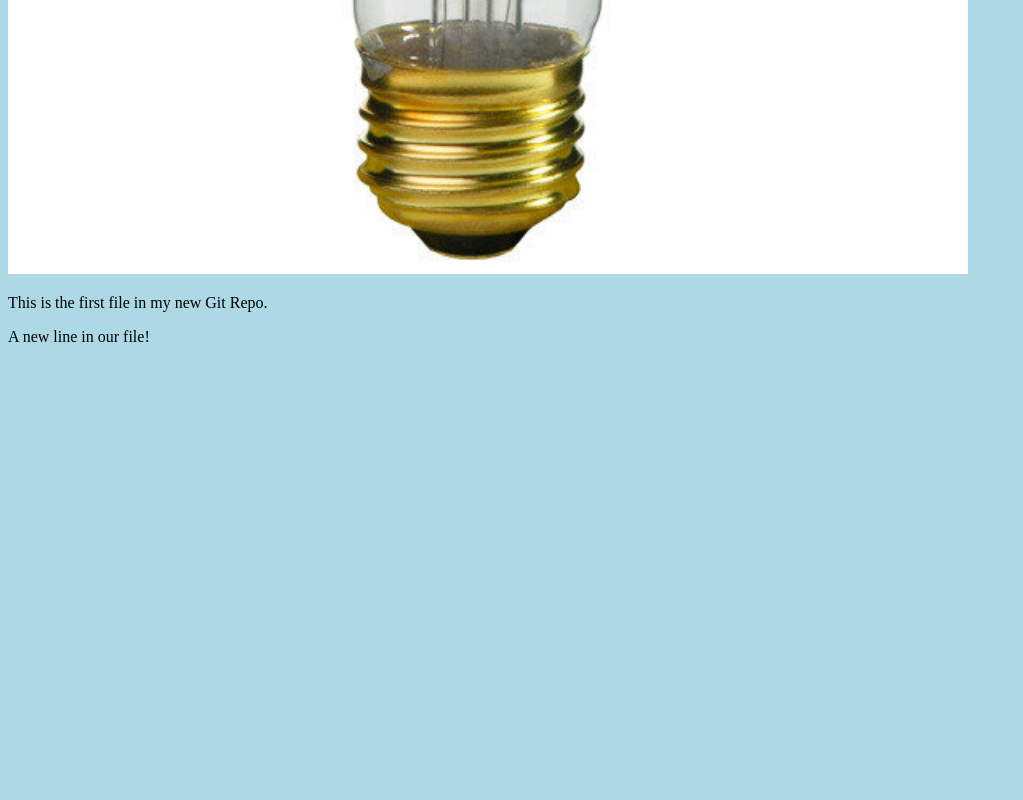
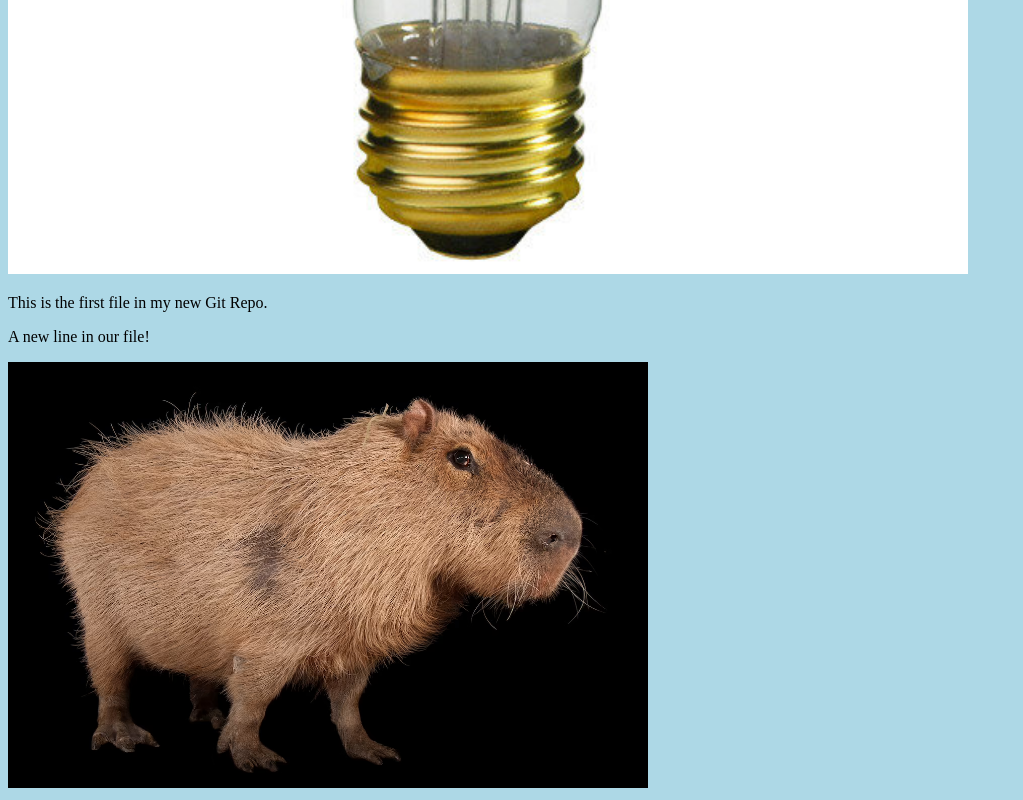
Before and after one commit to soltyr/soltyr.github.io, a plain HTML site: page blub.html in a window 1280 px wide. Shown: the part 766-1566 px from the top of the page, without its empty margins (0-1023 px from the left). Before the commit the page ends 1128 px from the top, so only its background shows below. Drawn offline with Linux system fonts and the light colour scheme.

Commit message:
added a capybara

```diff
--- a/blub.html
+++ b/blub.html
@@ -11,6 +11,8 @@
 style="width:100%;max-width:960px"></div>
 <p>This is the first file in my new Git Repo.</p>
 <p>A new line in our file!</p>
+<div><img src="capybara.jpg" alt="Hairy motherfucker" style="width:100%;max-width:640px"></div>
+
 
 </body>
 </html>
```
Also changed, not shown: capybara.jpg (added).
